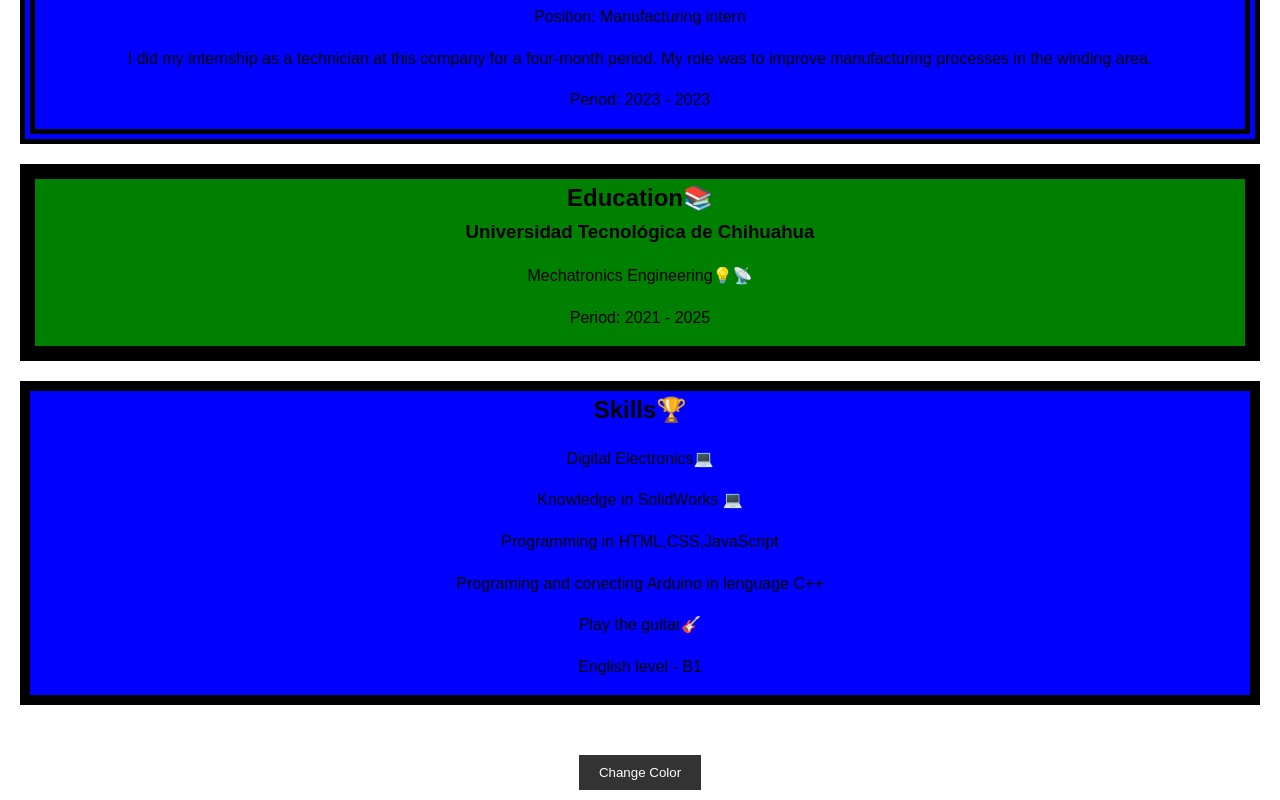
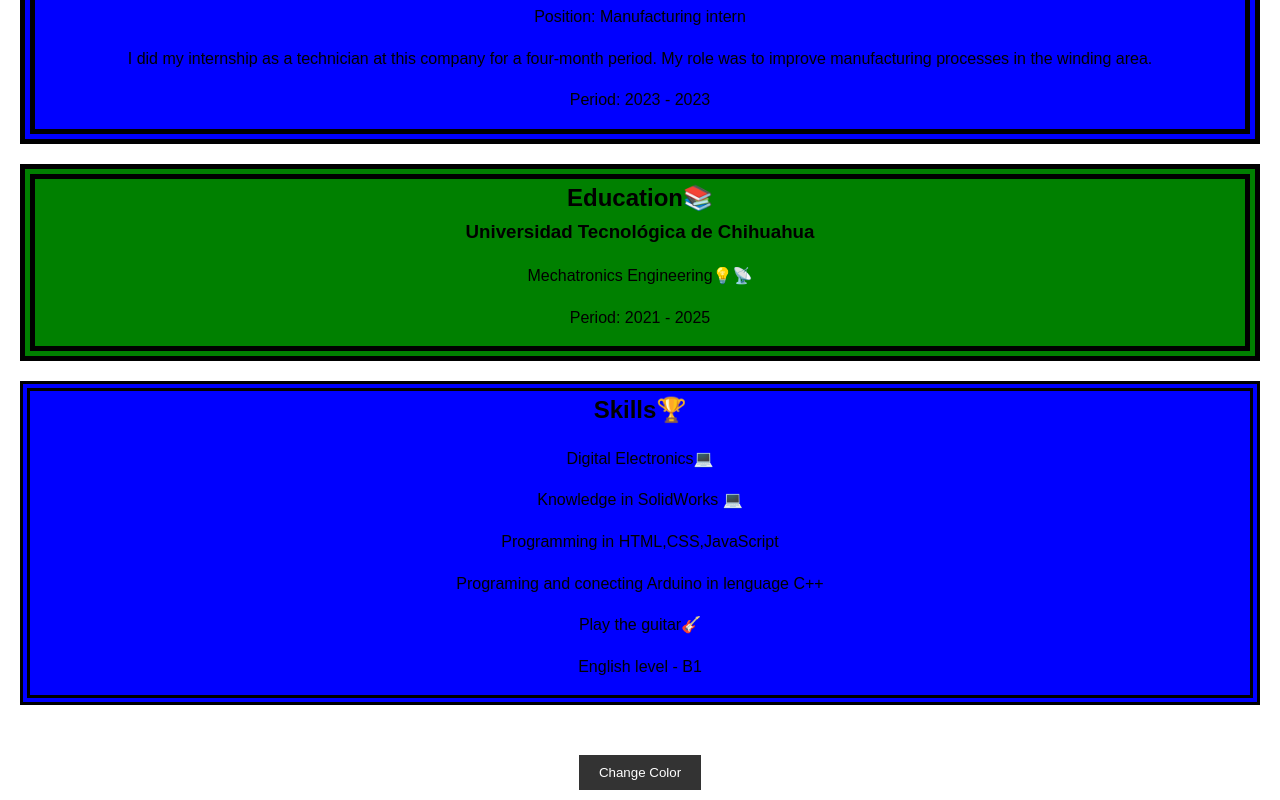
Before and after one commit to luisantonio202/Curriculum, a plain HTML site: page index.html in a window 1280 px wide. Shown: the part 973-1773 px from the top of the page. Drawn offline with Linux system fonts and the light colour scheme.

Commit message:
Update styles.css

```diff
--- a/styles.css
+++ b/styles.css
@@ -65,7 +65,7 @@ body {
 #education {
     background-color: green;
     border-color: black;
-    border-style: solid;
+    border-style: double;
     border-width: 15px;
     border-radius: 0%;
 }
@@ -74,7 +74,7 @@ body {
 #skills {
     background-color:blue;
     border-color: black;
-    border-style: solid;
+    border-style: double;
     border-width: 10px;
 }
 
```
